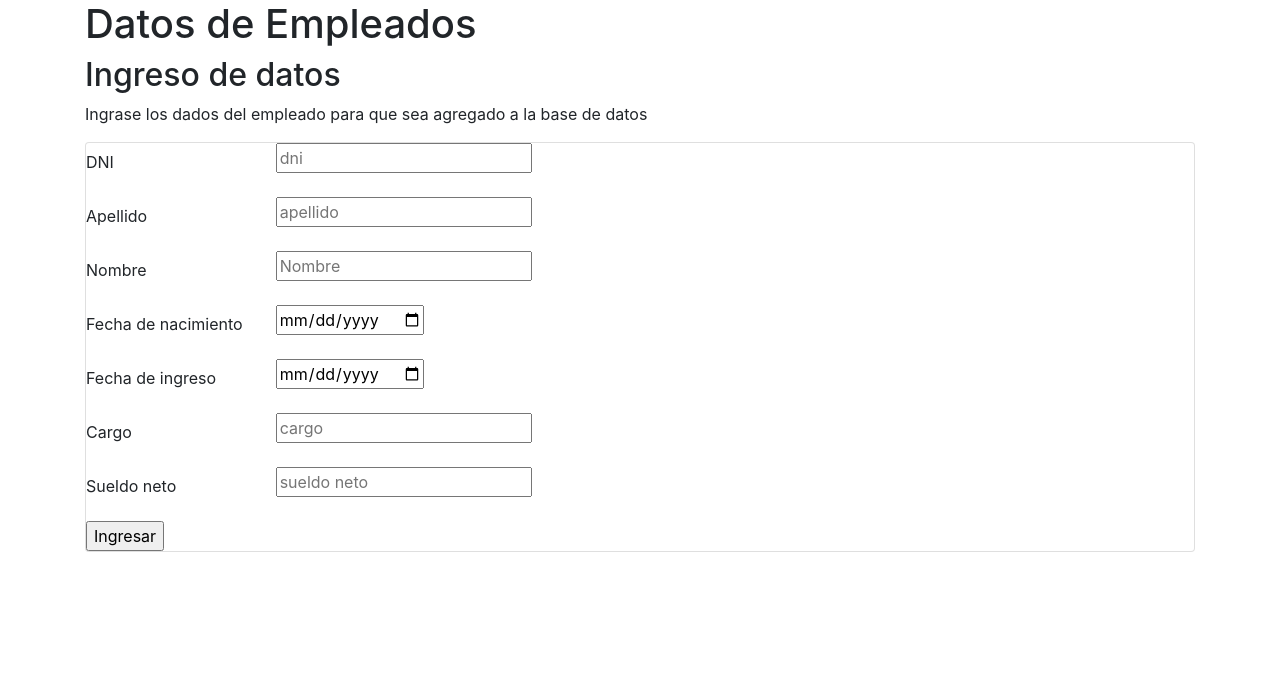
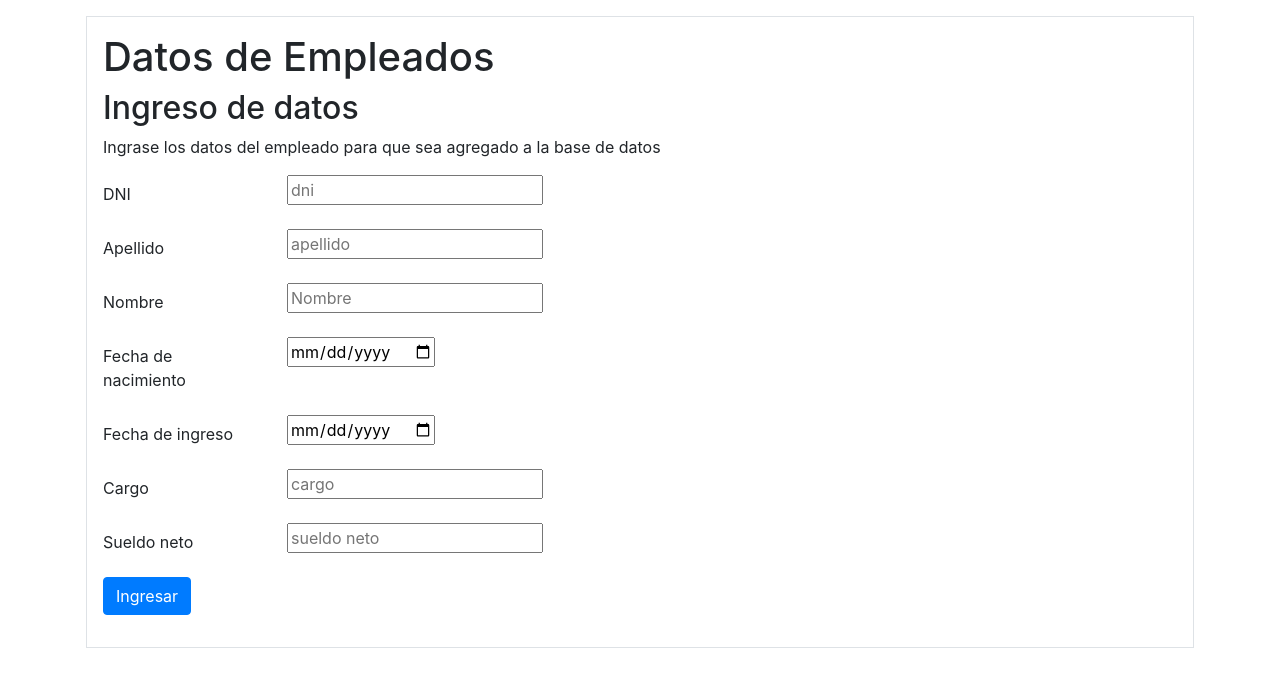
Before and after one commit to julietaibarra/tp_backend, a PHP site: page /alta.html in a window 1280 px wide. Shown: the part 116-800 px from the top of the page. Run offline with PHP 8.4, Linux system fonts and the light colour scheme.

Commit message:
modificacion del diseño

```diff
--- a/alta.html
+++ b/alta.html
@@ -25,12 +25,15 @@
 
          </nav>
     </header>
+    <div class="row p-3">
+      <div class="container border p-3">
         <h1> Datos de Empleados</h1>
         <h2>Ingreso de datos</h2>
-    <p>Ingrase los dados del empleado para que sea agregado a la base de datos</p>
-<div class="card card-container">
+        <p>Ingrase los datos del empleado para que sea agregado a la base de datos</p>
+    <div class="">
 
-  <form class="form-signin"  method="post" action="alta.php" >
+      <form method="post" action="alta.php" >
+        <p></p>
           <div class="form-group row">
             <label for=""class="col-sm-2 col-md-2 col-lg-2 col-form-label">DNI</label>
             <div class="col-sm-10 col-md-10 col-lg-10">
@@ -93,8 +96,10 @@
         </div> -->
 
         <div class="">
-      <input type="submit" name="submit" value="Ingresar">
+          <input class="btn btn-primary" type="submit" name="submit" value="Ingresar">
+
         </div>
+        <p></p>
         <!-- <div class="d-flex justify-content-end">
           <button class="btn btn-primary" type="submit" name="volver" value= "Ingresar" >Ingresar</button>
         </div> -->
@@ -109,5 +114,9 @@
           <a href="ejemplo@example.com">ejemplo@example.com</a></p>
         </footer> -->
 
+      </div>
+
+
+      </div>
   </body>
 </html>
--- a/empleados.php
+++ b/empleados.php
@@ -22,6 +22,8 @@
 
          </nav>
     </header>
+    <div class="row p-3">
+      <div class="container border p-3">
     <h1> Datos de los empleados</h1>
     <p>Empleados</p>
 
@@ -84,6 +86,10 @@
       </tbody>
 
     </table>
+
+  </div>
+
+    </div>
       </div>
 </article>
     <!-- <footer class="footer">
--- a/modificar.php
+++ b/modificar.php
@@ -51,7 +51,7 @@ $datos=mysqli_fetch_array($repuesta);
               <img class="logo-img" src="img/error.png" alt="">
             </div>
             <form action="" method="post">
-              <div class="d-flex justify-content-end">
+              <div class="">
                 <button class="btn btn-primary" type="submit" name="volver" formaction="modificar.html">Volver</button>
               </div>
             </form>
```
Also changed, not shown: baja.html (+11 -3 lines), modificar.html (+9 -6 lines). Lines whose indentation alone changed are shown as unchanged.
